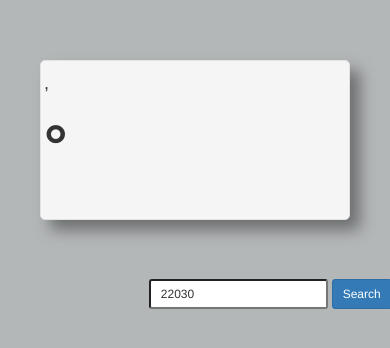
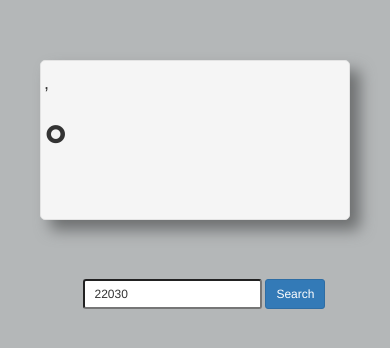
Before and after one commit to jenzzly/widget, a plain HTML site: page index.html in a window 390 px wide. Shown: the part 282-630 px from the top of the page. Drawn offline with nearby package versions, Linux system fonts and the light colour scheme.

Commit message:
supporting mobile version

```diff
--- a/css/style.css
+++ b/css/style.css
@@ -53,3 +53,14 @@
                 padding-left: 10px;
                 padding-bottom: 1px;
             }
+
+        @media screen and (max-width: 500px) {
+            .search{
+
+                position:absolute;
+
+                left: 25%; bottom: 30%; right: 0;
+
+            }
+
+        }
```
